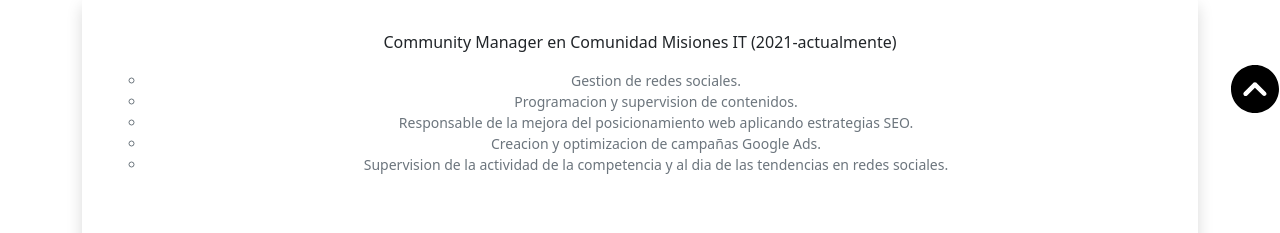
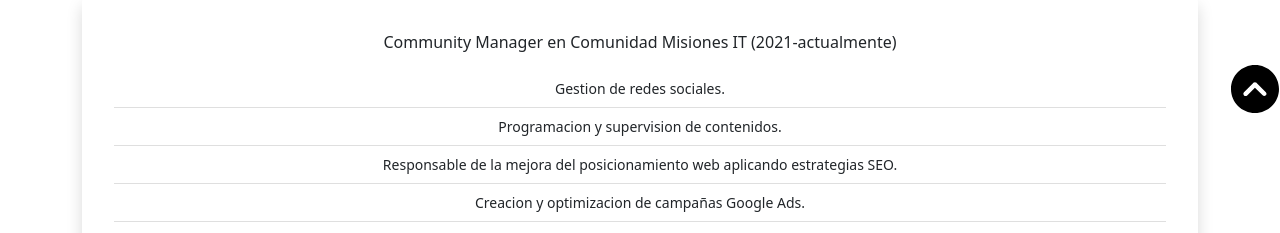
Before and after one commit to amaliacano/angularproyecto, an Angular app: page / in a window 1280 px wide. Shown: the part 663-896 px from the top of the page. Built offline with nearby package versions, Linux system fonts and the light colour scheme.

Commit message:
cambios exp laboral

```diff
--- a/src/app/app.component.html
+++ b/src/app/app.component.html
@@ -95,12 +95,12 @@
   <div class="card-body">
     <p class="card-text text-center">Community Manager en Comunidad Misiones IT (2021-actualmente)</p>
     <p class="card-text text-center"><small class="text-muted">
-      <ul style="list-style-type:circle">
-        <li>Gestion de redes sociales.</li>
-        <li>Programacion y supervision de contenidos.</li>
-        <li>Responsable de la mejora del posicionamiento web aplicando estrategias SEO.</li>
-        <li>Creacion y optimizacion de campañas Google Ads.</li>
-        <li>Supervision de la actividad de la competencia y al dia de las tendencias en redes sociales.</li>
+      <ul class="list-group list-group-flush">
+        <li class="list-group-item">Gestion de redes sociales.</li>
+        <li class="list-group-item">Programacion y supervision de contenidos.</li>
+        <li class="list-group-item">Responsable de la mejora del posicionamiento web aplicando estrategias SEO.</li>
+        <li class="list-group-item">Creacion y optimizacion de campañas Google Ads.</li>
+        <li class="list-group-item">Supervision de la actividad de la competencia y al dia de las tendencias en redes sociales.</li>
       </ul>
     </small>
   </p>
```
